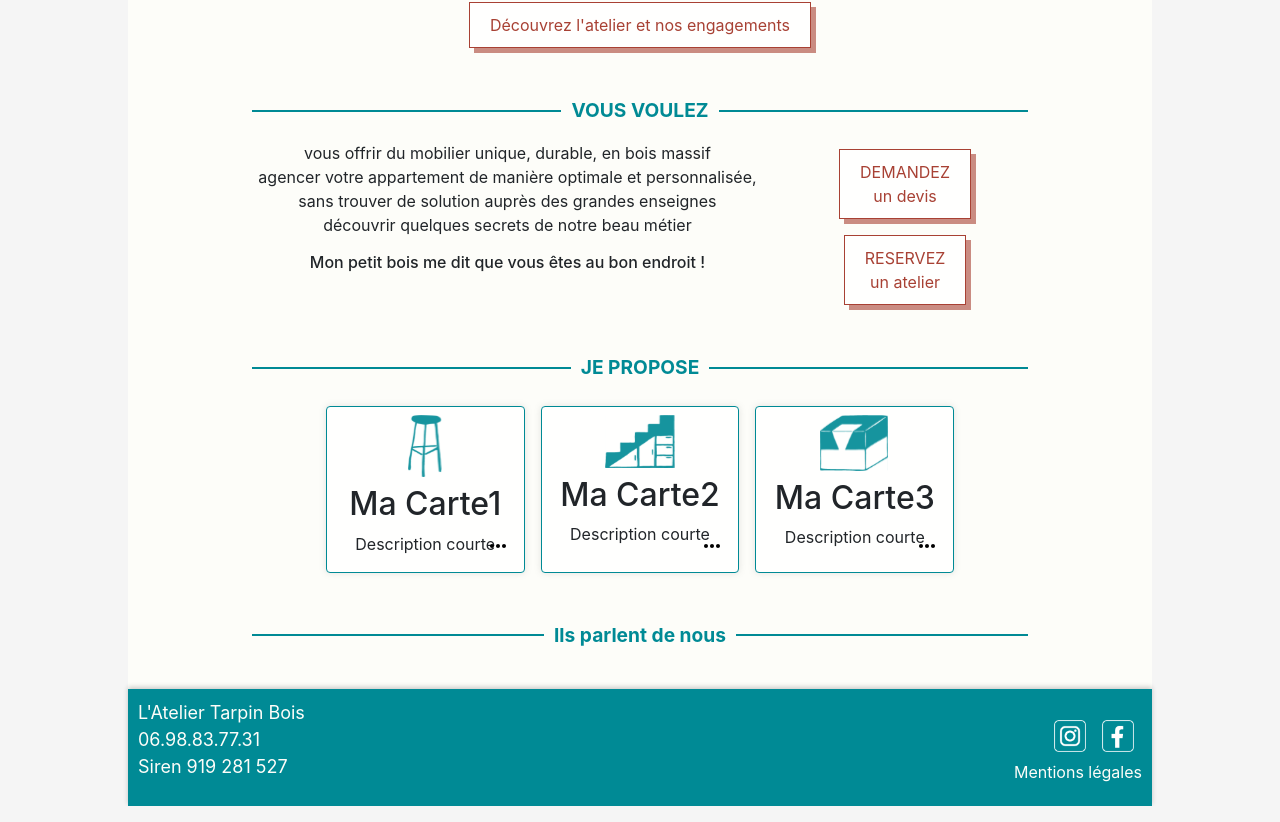
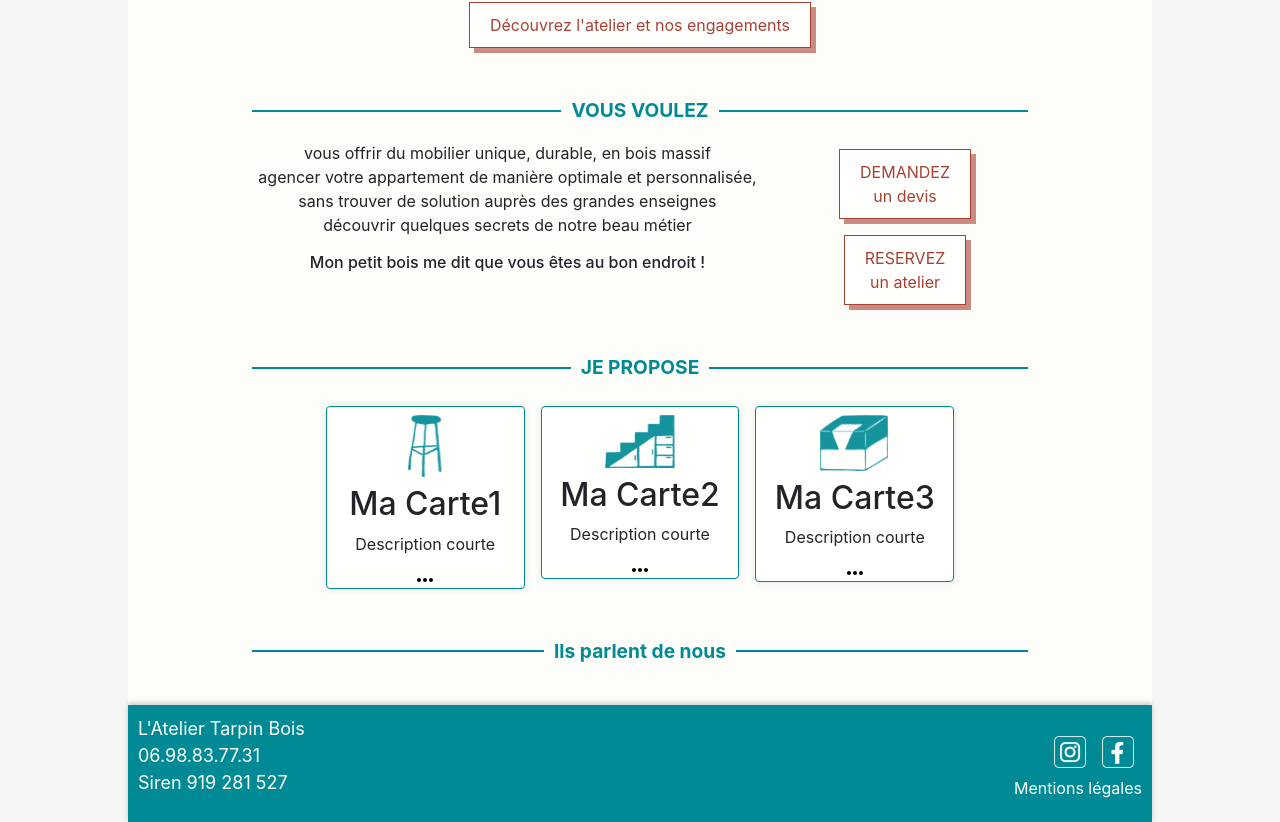
Before and after one commit to CanFays/l-atelier-tarpin-bois, a React (Create React App) app: page / in a window 1280 px wide. Shown: the part 1141-1963 px from the top of the page. Built offline with nearby package versions, Linux system fonts and the light colour scheme.

Commit message:
style et comportement - OK  Sauvegarde avant test du composant CardList

```diff
--- a/src/components/Card.css
+++ b/src/components/Card.css
@@ -1,12 +1,13 @@
 .card {
   margin: 1vmin;
+  max-height: max-content;
   border: 0.5px solid #008A95;
   border-radius: 4px;
   background-color: #FFFFFE;
   box-shadow : 0px 0px 7px rgba(122, 122, 122, .2);
   transition: transform 0.6s ease-in-out;
   backface-visibility: hidden;
-  position: relative;
+  /* position: relative; */
 }
 
 /* .card:hover {
@@ -28,15 +29,16 @@ GROSSIR LES DOTS ???
     }
   }
 
-.card-dot {
+/* .card-dot {
   cursor: pointer;
   position: absolute;
   bottom: 10px;
   right: 10px;
-}
+} */
 
 .card-dot img {
   width: 2vmin;
+  margin: 0;
 }
 
 /* Transformation pour retourner la carte QUE LE TEXTE ?! */
--- a/src/components/Card.js
+++ b/src/components/Card.js
@@ -4,18 +4,28 @@ import Dots from "../assets/icons/DotSvgrepo.svg";
 
 const Card = ({ title, shortDesc, longDesc, cardImage }) => {
   const [flipped, setFlipped] = useState(false);
-
-  // Fonction pour gérer le clic sur le dot
-  const handleDotClick = () => {
-    setFlipped(!flipped); // Inverser l'état flipped à chaque clic
+  const handleCardClick = () => {
+    setFlipped(!flipped);
   };
 
   return (
-    <div className={`${flipped ? "flipped" : ""} d-flex flex-column justify-content-between align-items-center`}>
+    <div
+    className={`${flipped ? "flipped" : ""} d-flex flex-column justify-content-between align-items-center`}
+    onClick={handleCardClick}>
       <img src={cardImage} alt="Illustration des propositions (meuble, amménagement, etc) de l'atelier" className="card-svg"/>
-      <h2>{title}</h2>
-      <p>{flipped ? longDesc : shortDesc}</p>
-      <div className="card-dot" onClick={handleDotClick}>
+      <div>
+        {flipped ? longDesc : (
+          <div className="unflipped">
+            <h2 className="cardTitle">{title}</h2>
+            <p>{shortDesc}</p>
+          </div>
+          )
+        }
+
+      </div>
+
+
+      <div className="card-dot d-flex flex-row-reverse">
         <img src={Dots} alt="Appuyer pour plus d'infos !" />
       </div>
     </div>
```
